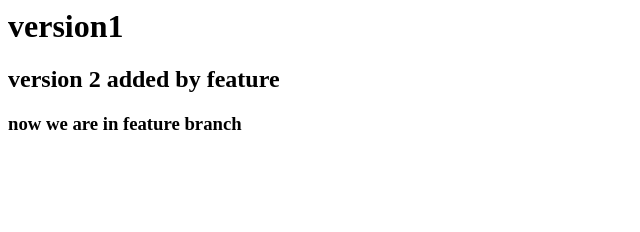
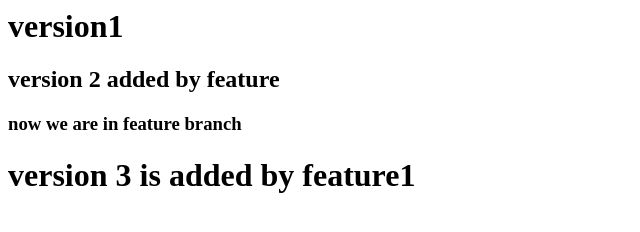
Before and after one commit to harika-1717/branch, a plain HTML site: page index.html in a window 1280 px wide. Shown: the whole page, without its empty margins (0-640 px from the left). Drawn offline with Linux system fonts and the light colour scheme.

Commit message:
version3

```diff
--- a/index.html
+++ b/index.html
@@ -1,3 +1,4 @@
 <h1>version1</h1>
 <h2>version 2 added by feature</h2>
 <h3>now we are in feature branch</h3>
+<h1>version 3 is added by feature1</h1>
```
